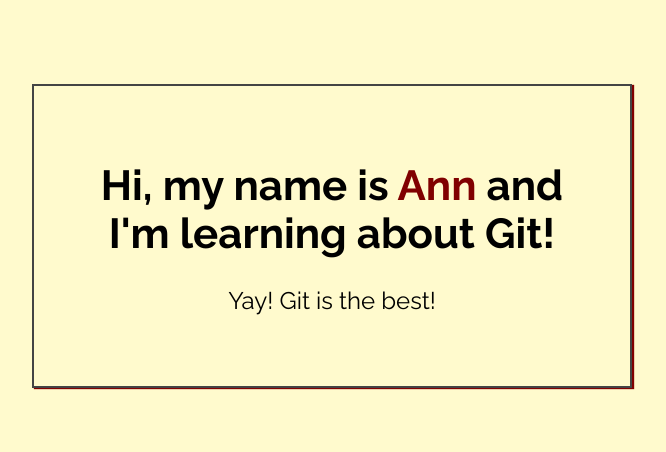
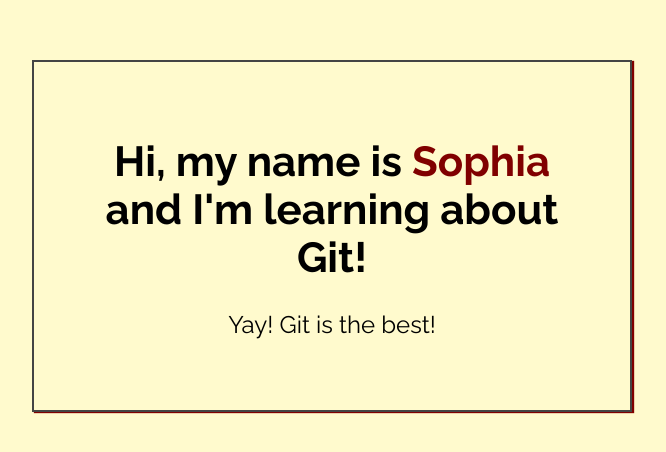
Before and after one commit to soflo-codes/my-first-repo, a plain HTML site: page index.html in a window 1280 px wide. Shown: the part 164-616 px from the top of the page, without its empty margins (308-974 px from the left). Drawn offline with Linux system fonts and the light colour scheme.

Commit message:
Added name to index.html

```diff
--- a/index.html
+++ b/index.html
@@ -14,7 +14,7 @@
 <body>
 
     <div class="greeting">
-        <h1>Hi, my name is <span class="highlight">Ann</span> and I'm learning about Git! </h1>
+        <h1>Hi, my name is <span class="highlight">Sophia</span> and I'm learning about Git! </h1>
 
         <p>Yay! Git is the best!</p>
     </div>
```
